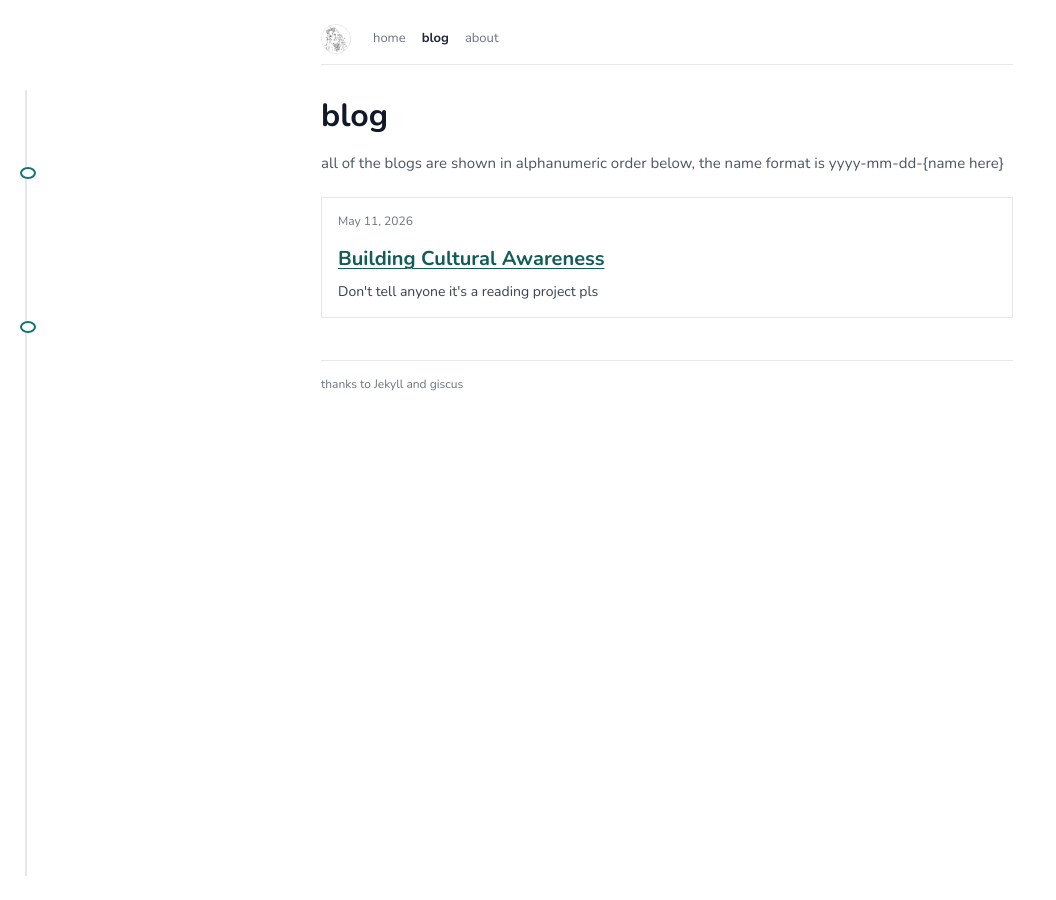
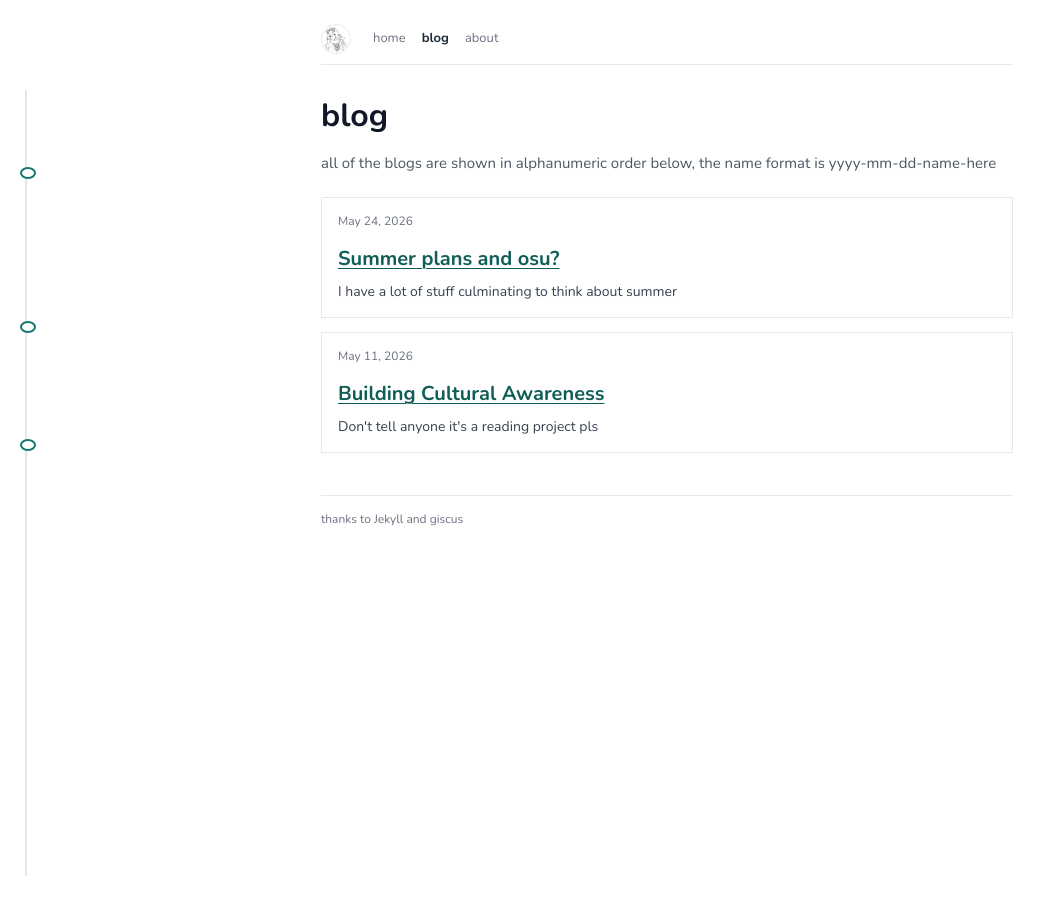
Before and after one commit to ephiv/blog, a Jekyll site: the page built from blog.md, in a window 1280 px wide. Shown: the whole page, without its empty margins (0-1056 px from the left). Built offline with Jekyll 4.4.1, drawn with Linux system fonts in a browser that asks for light colours; part of the change alters nothing that is shown.

Commit message:
new post
summer plans

```diff
--- /dev/null
+++ b/_posts/2026-05-24-summer-plans-and-osu.md
@@ -0,0 +1,34 @@
+---
+title: "Summer plans and osu?"
+date: 2026-05-24 14:05:00 +0700
+description: "I have a lot of stuff culminating to think about summer"
+---
+<h2>What is going on?</h2>
+
+<ol>
+	<li>I hit 5 digit in osu!mania but still losing to lots of Vietnamese</li>
+	<li>I'm warming up to competitive programming more now</li>
+	<li>Starting to graduate 9th grade, not seeing my friends or playing Roblox as much</li>
+</ol>
+
+<h2>I never knew you played osu?</h2>
+
+Or maybe you might've known I played osu!, not osu!standard that's really tough for someone who uses a mouse and no mousepad. I have been playing osu!mania for the past 2 years (Etterna was 1 year ago) and haven't SS'd a single map. I don't have time to hop onto PF + NC and struggle on a 2 star. That doesn't mean SS is overrated, I want to talk about some other thing which is but later. I finally reached 5 digit like a week ago and jumped to #88K this week, I hope that when I receive my new keyboard (hopefully on 25th May and it goes smoothly) I can top my country (top 1000) by the end of the year.
+
+Now for another thing, I think chordjacks are overrated. Jack main slander died down a while back because everyone has a balance skillset now, not me. The thing about the new keyboard is that if you've watched AND read my descriptions, you'd know I have a laptop keyboard which is worse than my old laptop (I installed Linux on that, can't play anything, wanted to return to Windows, survived for a bit and one day stuck at startup). So hopefully this new keyboard is gonna come in handy, it says its 8KHz polling rate and has rapid trigger (according to mrekk: "new meta") and I hope the Valorant previews do validate it is 7NKRO and up.
+
+<h2>What is competitive programming</h2>
+
+I actually don't have any real plans or tangible ambitions to get into software engineering yet since a) it's hard, I've not made a single project myself and b) it's being dominated by AI. Then on YouTube I started getting recommendations to my idol, 13 year old mameewin (at the time he was getting mistakened for using Claude Code) he solves Codeforces problems and it really got me in. I'm now writing code to submit on Codeforces.
+
+In tandem, my mom really got into the idea of putting both me and my brother to military school (scared because movie interpretations) so I had to have a plan for the summer where I host a class/group where 9th graders learn to solve Codeforces or Project Euler problems (focus here is math and theory, for data structures that's on LeetCode). It became like the "Book Club" from the Diary of the Wimpy Kid, it ended up as just me and my brother. Other than that I think being able to do this is really productive.
+
+<h2>I'm not going to see my friends again</h2>
+
+Am I supposed to be discreet about this? No one's reading posts anyways, I go to Vinschool. Specifically Vinschool Golden River at HCMC. I don't take the 10th grade national test like everyone in public schools (since that's very hard and studying Math in Cambridge curriculum is incredibly easy, big discrepancy, going to fail me). I just have to pass a list of criteria to get into 10th grade and stay at Vinschool Golden River or switch to Vinschool Central Park (which is the plan). This past week we just go to school and play on the laptop since we finished all the tests back in March, but everyone's bringing their white shirt to school (áo sơ-mi) to get everyone to sign a manifest on them. They must think they all are never going to see us, me and their friends again. That's very questionable because all of us are planning to transfer to VCP anyways.
+
+About Roblox, I don't play that much anymore. I have a new friend from Vinschool Smart City (Hanoi) that I play Roblox with sometimes but we only play obbies together. If we want to play the games we like then she plays FPS games on Roblox (I'm bad at that) and I play osu!mania (she's bad at that). You must know Roblox is littered with slop games (the controversy around "the company" doesn't actually concern me) with bad replayability. If you know me from several years ago, the evolution (gaming choice) must've gone something like:
+
+FE2 (2021) -> TRIA.OS (2022) -> rosu!mania (2025) -> osu!mania (2026)
+
+So I just quit Roblox entirely at this point, I still have it installed if I'm looking for more games but in the meantime I definitely don't recommend Roblox as a platform to find games on anymore.
--- a/blog.md
+++ b/blog.md
@@ -2,7 +2,7 @@
 title: blog
 permalink: /posts/
 active_section: blog
-lead: all of the blogs are shown in alphanumeric order below, the name format is yyyy-mm-dd-{name here}
+lead: all of the blogs are shown in alphanumeric order below, the name format is yyyy-mm-dd-name-here
 ---
 <div class="post-list">
   {% if site.posts.size > 0 %}
```
